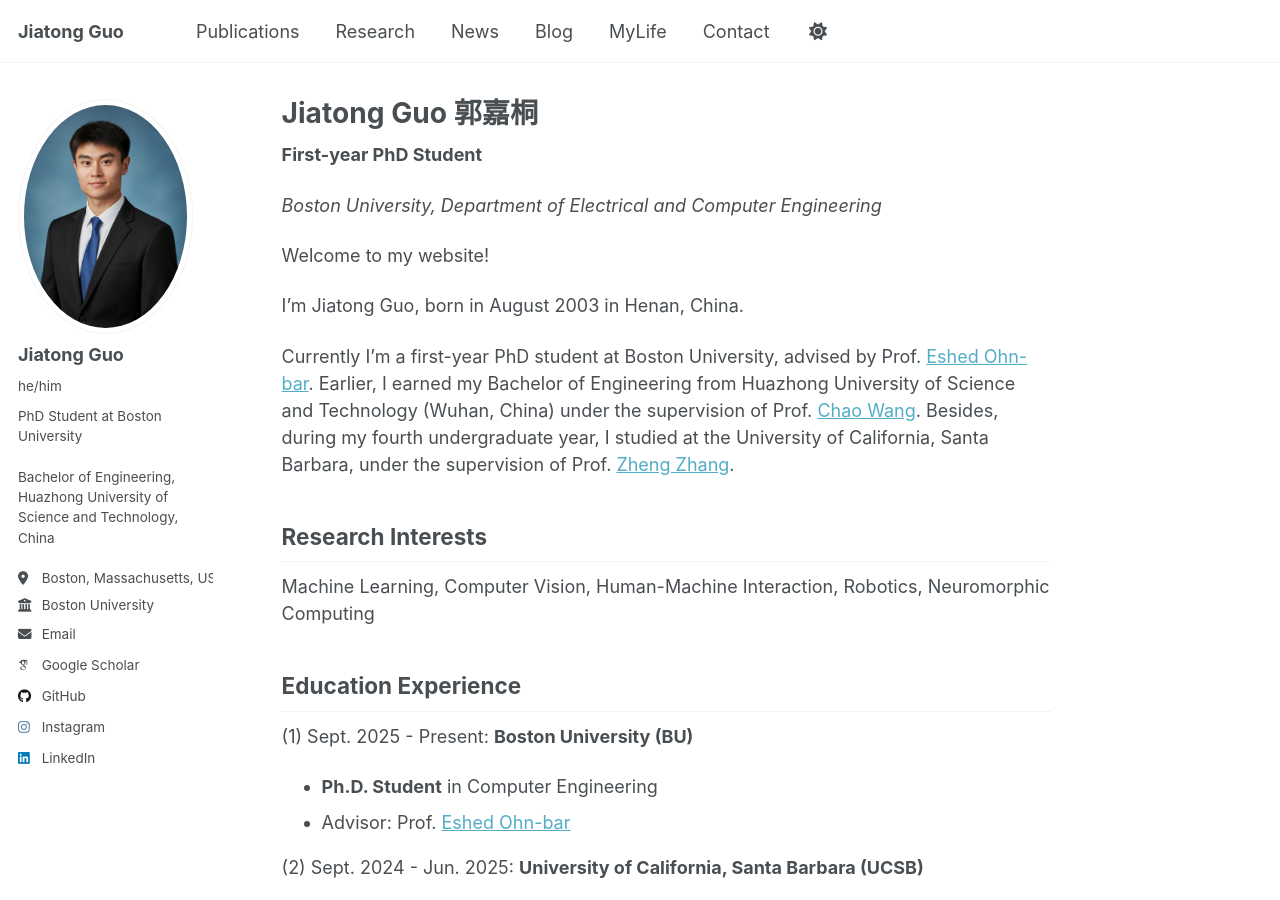
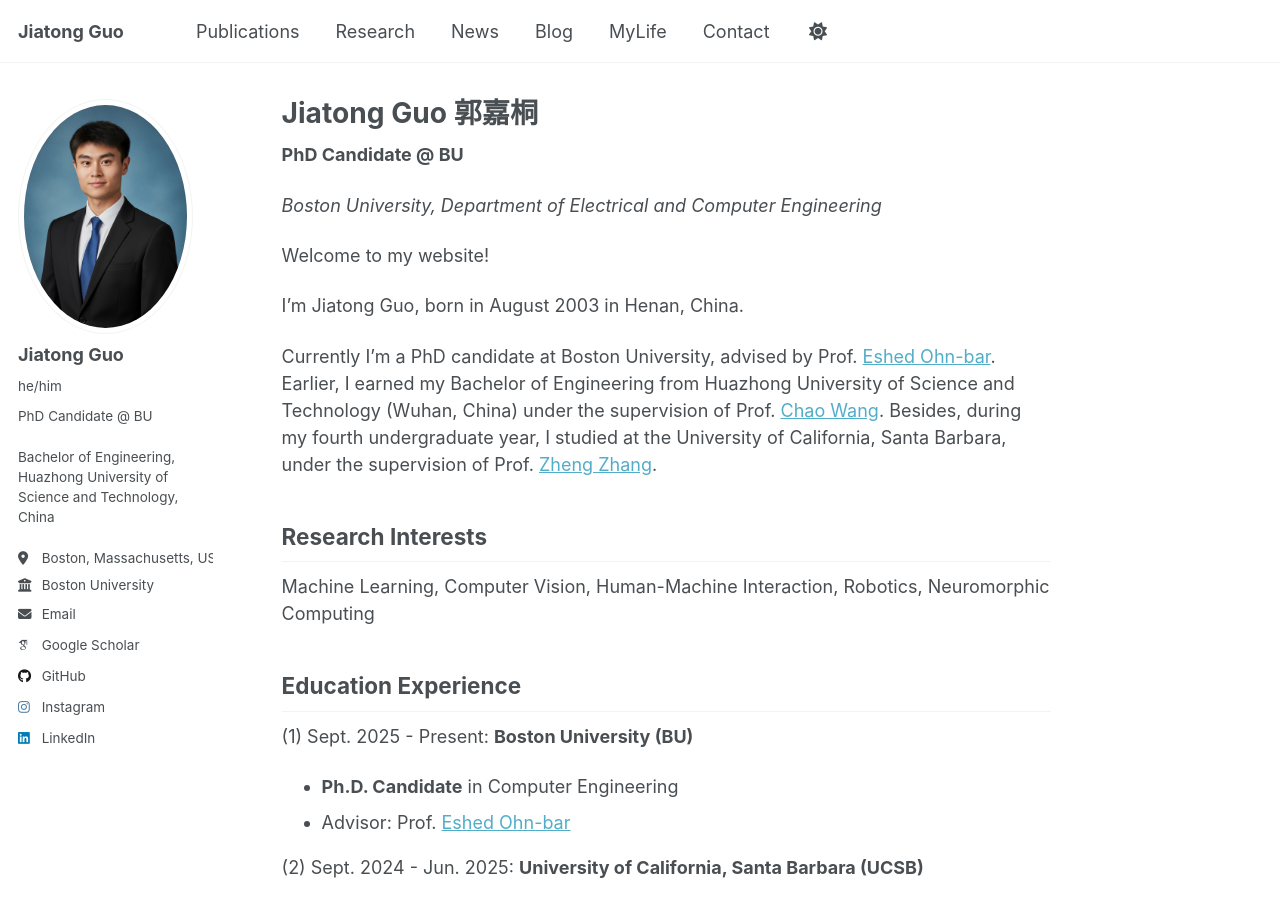
Before and after one commit to guojiatong/guojiatong.github.io, a Jekyll site: the page built from _pages/about.md, in a window 1280 px wide and 900 px high. Built offline with Jekyll 4.4.1, drawn with Linux system fonts in a browser that asks for light colours; some web fonts are replaced; a script that is not in the unit is left out.

Commit message:
Update homepage PhD candidate title

```diff
--- a/_config.yml
+++ b/_config.yml
@@ -12,7 +12,7 @@ site_theme               : "default"
 title                    : "Jiatong Guo"
 title_separator          : "-"
 name                     : &name "Jiatong Guo"
-description              : &description "First-year PhD student at Boston University"
+description              : &description "PhD Candidate @ BU"
 url                      : https://jiatongguo.top # the base hostname & protocol for your site e.g. "https://[your GitHub username].github.io" or if you already have some other page hosted on Github then use "https://[your GitHub username].github.io/[Your Repo Name]"
 baseurl                  : "" # the subpath of your site, e.g. "/blog"
 repository               : "guojiatong/guojiatong.github.io"
@@ -25,7 +25,7 @@ author:
   avatar           : "jiatongguo2.png"
   name             : "Jiatong Guo"
   pronouns         : "he/him"
-  bio              : "PhD Student at Boston University <br> <br> Bachelor of Engineering, Huazhong University of Science and Technology, China"
+  bio              : "PhD Candidate @ BU <br> <br> Bachelor of Engineering, Huazhong University of Science and Technology, China"
   location         : "Boston, Massachusetts, USA"
   employer         : "Boston University"
   uri              : # URL
--- a/_pages/about.md
+++ b/_pages/about.md
@@ -7,7 +7,7 @@ redirect_from:
   - /about.html
 ---
 
-**First-year PhD Student**
+**PhD Candidate @ BU**
 
 *Boston University, Department of Electrical and Computer Engineering*
 
@@ -15,7 +15,7 @@ Welcome to my website!
 
 I’m Jiatong Guo, born in August 2003 in Henan, China.
 
-Currently I’m a first-year PhD student at Boston University, advised by Prof. [Eshed Ohn-bar](https://scholar.google.com/citations?hl=en&user=p9zVBV4AAAAJ&view_op=list_works&sortby=pubdate). Earlier, I earned my Bachelor of Engineering from Huazhong University of Science and Technology (Wuhan, China) under the supervision of Prof. [Chao Wang](https://ieeexplore.ieee.org/author/37088353491). Besides, during my fourth undergraduate year, I studied at the University of California, Santa Barbara, under the supervision of Prof. [Zheng Zhang](https://scholar.google.com/citations?hl=en&user=qeahx5QAAAAJ&view_op=list_works&sortby=pubdate).
+Currently I’m a PhD candidate at Boston University, advised by Prof. [Eshed Ohn-bar](https://scholar.google.com/citations?hl=en&user=p9zVBV4AAAAJ&view_op=list_works&sortby=pubdate). Earlier, I earned my Bachelor of Engineering from Huazhong University of Science and Technology (Wuhan, China) under the supervision of Prof. [Chao Wang](https://ieeexplore.ieee.org/author/37088353491). Besides, during my fourth undergraduate year, I studied at the University of California, Santa Barbara, under the supervision of Prof. [Zheng Zhang](https://scholar.google.com/citations?hl=en&user=qeahx5QAAAAJ&view_op=list_works&sortby=pubdate).
 
 
 Research Interests
@@ -27,7 +27,7 @@ Machine Learning, Computer Vision, Human-Machine Interaction, Robotics, Neuromor
 Education Experience
 ------
 (1) Sept. 2025 - Present: **Boston University (BU)**
-* **Ph.D. Student** in Computer Engineering
+* **Ph.D. Candidate** in Computer Engineering
 * Advisor: Prof. [Eshed Ohn-bar](https://scholar.google.com/citations?hl=en&user=p9zVBV4AAAAJ&view_op=list_works&sortby=pubdate)
 
 (2) Sept. 2024 - Jun. 2025: **University of California, Santa Barbara (UCSB)**
```
